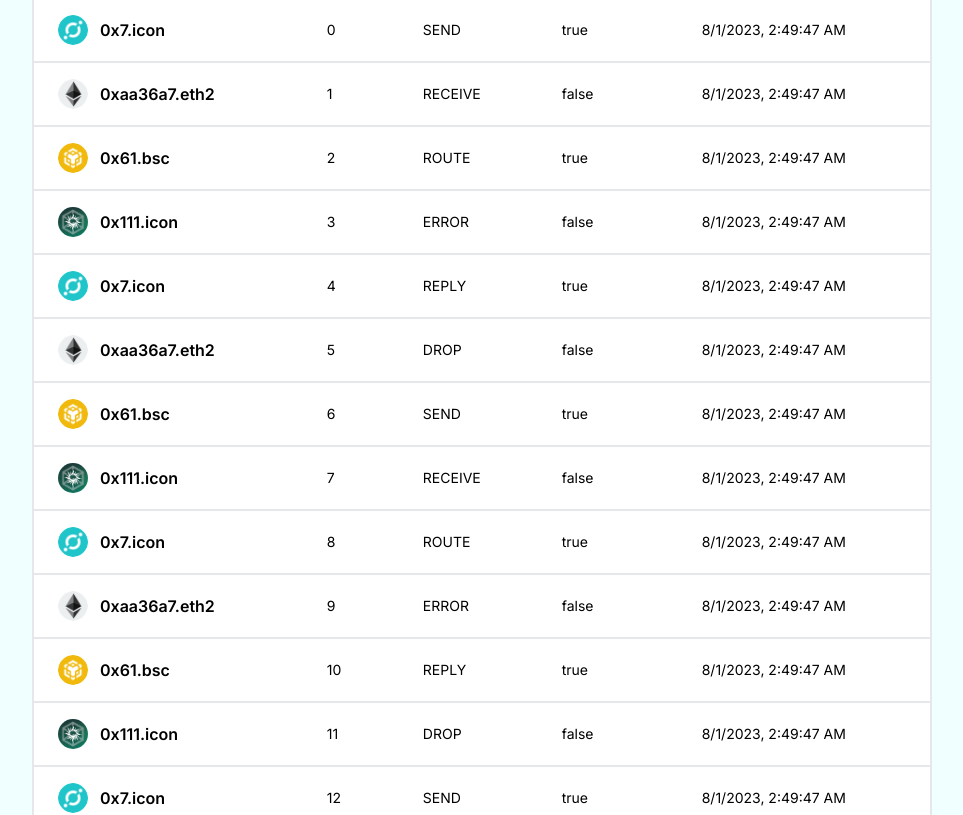
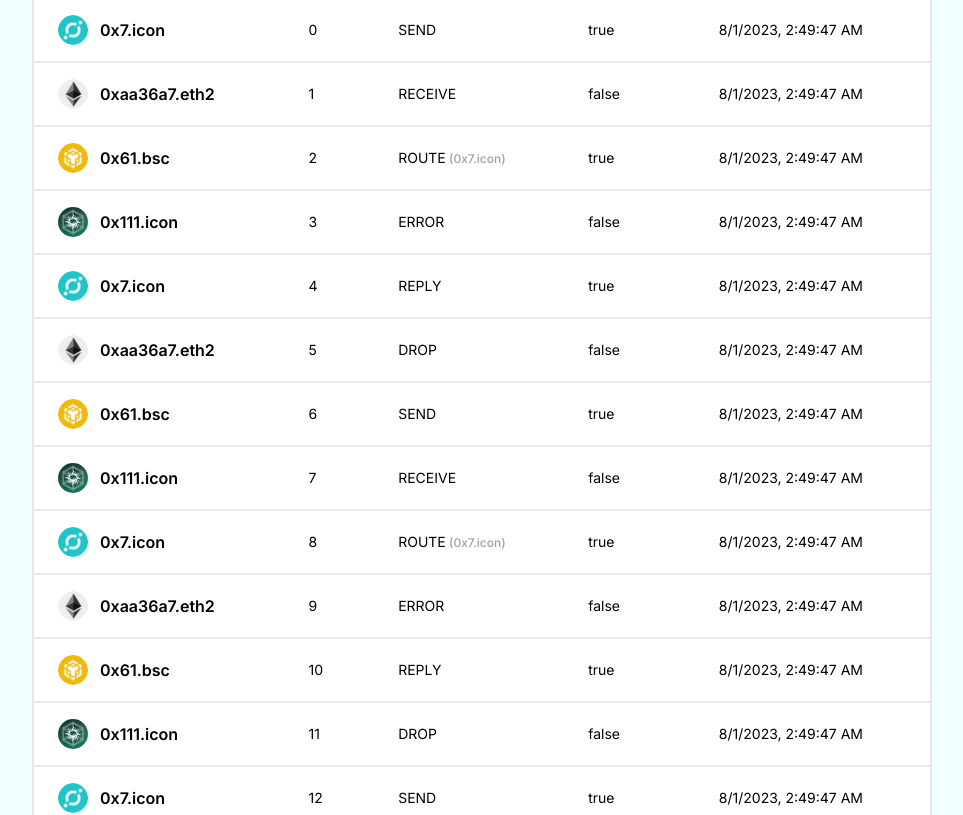
Before and after one commit to icon-project/btp-tracker-frontend, a Next.js app: page / in a window 1280 px wide. Shown: the part 960-1775 px from the top of the page, without its empty margins (158-1121 px from the left). Built offline with nearby package versions, Linux system fonts and the light colour scheme.

Commit message:
If status is `ROUTE`, displays lastNetwork.

```diff
--- a/app/api/message.ts
+++ b/app/api/message.ts
@@ -8,6 +8,7 @@ export function getMessage(id: number, srcParam?: string | null, statusParam?: s
     const date = new Date();
     const src = srcParam ? srcParam : networks[id % 4];
     const status = statusParam ? statusParam : statusArr[id % 6];
+    const lastNetwork = status === statusArr[2] ? networks[0] : "";
     return {
         id: id,
         src: src,
@@ -15,6 +16,7 @@ export function getMessage(id: number, srcParam?: string | null, statusParam?: s
         finalized: finalizedArr[id % 2],
         lastUpdated: date.toLocaleString(),
         status,
+        lastNetwork,
         events: getDelivery(src, id)
     };
 }
--- a/app/data/BTPMessage.ts
+++ b/app/data/BTPMessage.ts
@@ -15,5 +15,6 @@ export interface BTPMessage {
     status: string,
     finalized: boolean,
     lastUpdated: string,
+    lastNetwork: string,
     events?: BTPEvent[],
 }
--- a/app/messages/MessageTable.tsx
+++ b/app/messages/MessageTable.tsx
@@ -49,7 +49,7 @@ export function MessageTable({optionalClasses, messages}: { optionalClasses?: st
                                 {m.nsn}
                             </td>
                             <td className="px-6 py-4">
-                                {m.status}
+                                {m.status}{m.status == "ROUTE" && <span className="font-medium text-xs text-gray-400"> ({m.lastNetwork})</span>}
                             </td>
                             <td className="px-6 py-4">
                                 {m.finalized ? "true" : "false"}
```
